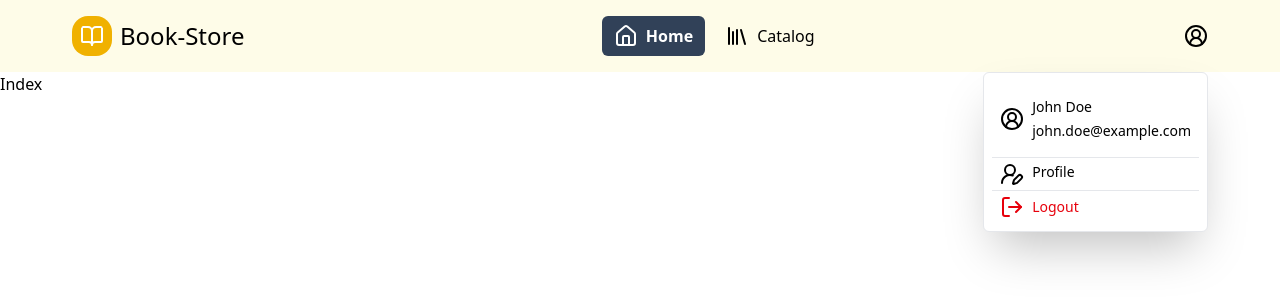
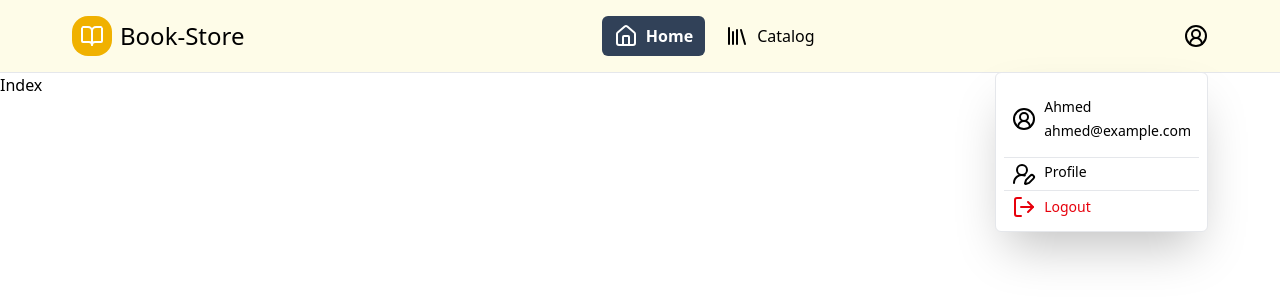
Before and after one commit to mernstackjs/book-store, a React (Vite) app in the folder client/: page / in a window 1280 px wide. Both pictures are taken after a click on the icon 1195 px from the left and 36 px from the top of the page. Shown: the top 304 px of the page. Built offline with nearby package versions, Linux system fonts and the light colour scheme.

Commit message:
update profile username

```diff
--- a/client/src/components/Header.jsx
+++ b/client/src/components/Header.jsx
@@ -28,7 +28,7 @@ export default function Header() {
   };
 
   return (
-    <header className="bg-yellow-50 p-4 md:px-18 md:py-4 flex justify-between items-center relative">
+    <header className="bg-yellow-50 border-b border-gray-200 p-4 md:px-18 md:py-4 flex justify-between items-center relative">
       <Link
         onClick={() => setMobileMenuIsOpen(false)}
         to="/"
@@ -105,8 +105,8 @@ export default function Header() {
           <div className="flex justify-center items-center border-b border-gray-200  gap-2 px-2 py-4">
             <CircleUserRound />
             <div className="flex   flex-col gap-1">
-              <span className="text-sm">John Doe</span>
-              <span className="text-sm">john.doe@example.com</span>
+              <span className="text-sm">Ahmed</span>
+              <span className="text-sm">ahmed@example.com</span>
             </div>
           </div>
 
```
